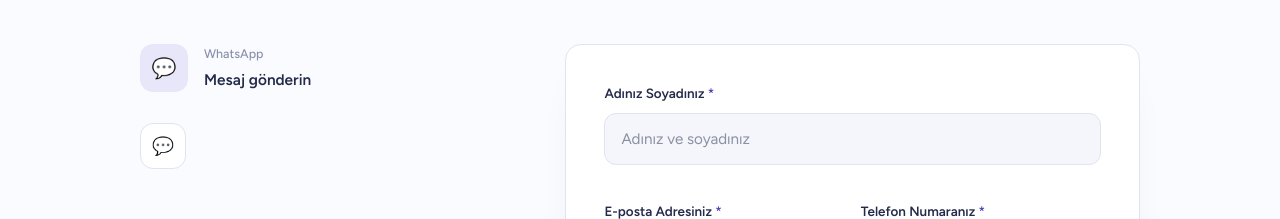
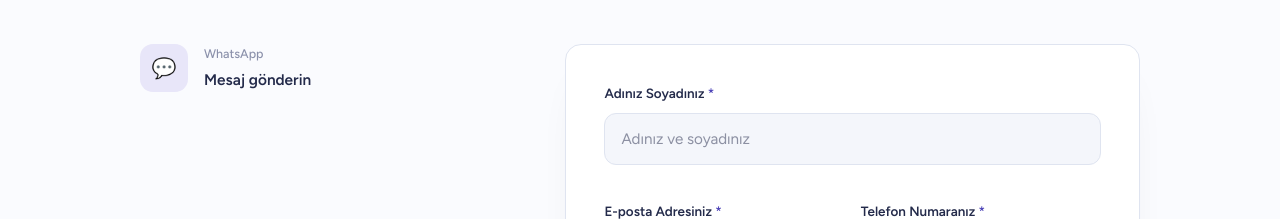
Before and after one commit to Orhany23/danismanlik-kocluk-site, a Next.js app: page / in a window 1280 px wide. Shown: the part 9080-9299 px from the top of the page. Built offline with nearby package versions, Linux system fonts and the light colour scheme.

Commit message:
Iletisim: tekrarlayan ikinci WhatsApp ikonu (contact-social) kaldirildi

```diff
--- a/src/components/ContactSection.tsx
+++ b/src/components/ContactSection.tsx
@@ -63,9 +63,6 @@ export default function ContactSection() {
                 </div>
               </div>
             </div>
-            <div className="contact-social">
-              <a href="https://wa.me/905432500417" target="_blank" rel="noopener noreferrer" className="social-btn">💬</a>
-            </div>
           </div>
           <form className="contact-form" onSubmit={handleSubmit}>
             <input
```
